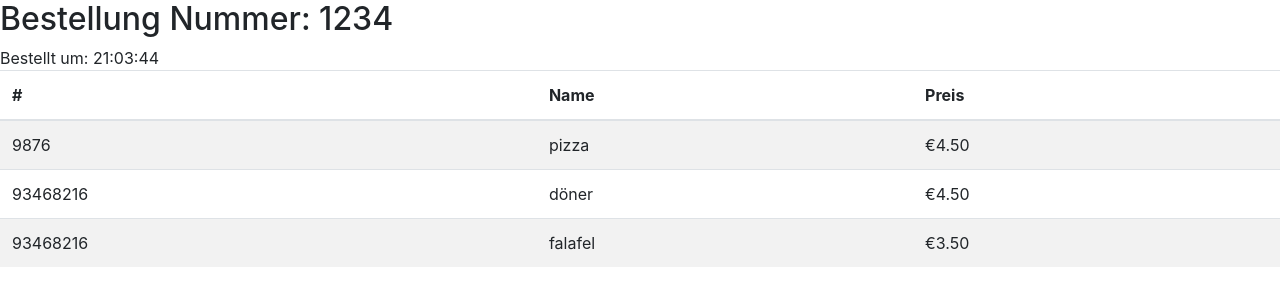
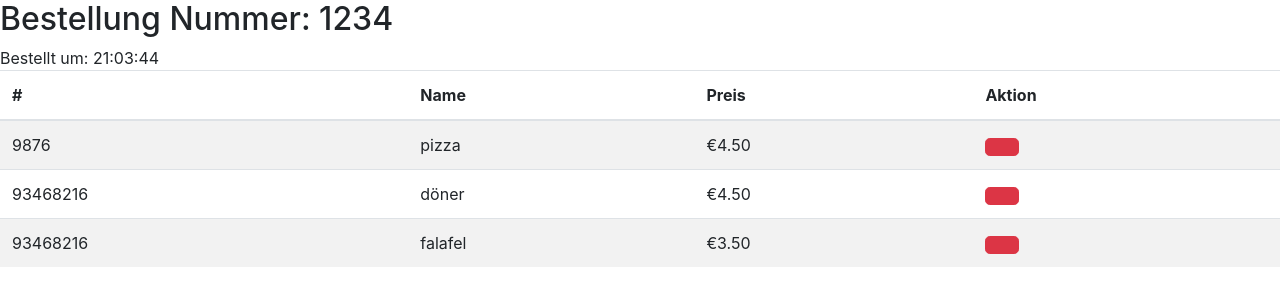
Before and after one commit to mad73923/order-master, an Angular app: page / in a window 1280 px wide. Shown: the top 306 px of the page. Built offline with nearby package versions, Linux system fonts and the light colour scheme.

Commit message:
deleting works

```diff
--- a/src/app/order-list-item/order-list-item.component.html
+++ b/src/app/order-list-item/order-list-item.component.html
@@ -1,3 +1,4 @@
-  <td>{{item.id}}</td>
-  <td>{{item.name}}</td>
-  <td>{{item.price | currency:'EUR'}}</td>
+<td>{{item.id}}</td>
+<td>{{item.name}}</td>
+<td>{{item.price | currency:'EUR'}}</td>
+<td><button (click)="delete()" type="button" class="btn btn-danger btn-lg"><span class="glyphicon glyphicon-trash" aria-hidden="true"></span></button></td>
--- a/src/app/order-list-item/order-list-item.component.ts
+++ b/src/app/order-list-item/order-list-item.component.ts
@@ -1,4 +1,4 @@
-import { Component, OnInit, Input } from '@angular/core';
+import { Component, OnInit, Input, Output, EventEmitter } from '@angular/core';
 import {OrderItem} from '../order-item';
 
 @Component({
@@ -11,6 +11,13 @@ export class OrderListItemComponent implements OnInit {
   @Input('apporderlistitem')
   item: OrderItem;
 
+  @Output()
+  onDelete = new EventEmitter();
+
+  delete(){
+    this.onDelete.emit();
+  }
+
   constructor() { }
 
   ngOnInit() {
--- a/src/app/order-list/order-list.component.html
+++ b/src/app/order-list/order-list.component.html
@@ -5,8 +5,9 @@ Bestellt um: {{order.date | date:"HH:mm:ss"}}
     <th>#</th>
     <th>Name</th>
     <th>Preis</th>
+    <th>Aktion</th>
   </thead>
   <tbody>
-     <tr *ngFor="let item of order.items" [apporderlistitem]="item"></tr>
+     <tr *ngFor="let item of order.items" [apporderlistitem]="item" (onDelete)="delete(item)"></tr>
   </tbody>
 </table>
--- a/src/app/order-list/order-list.component.ts
+++ b/src/app/order-list/order-list.component.ts
@@ -1,6 +1,7 @@
 import { Component, OnInit } from '@angular/core';
 
 import {mockOrder} from '../mock-order'
+import { OrderItem } from '../order-item';
 
 @Component({
   selector: 'app-order-list',
@@ -11,6 +12,14 @@ export class OrderListComponent implements OnInit {
 
   order = mockOrder;
 
+  delete(item: OrderItem){
+    let index = this.order.items.indexOf(item, 0);
+    if(index > -1){
+      this.order.items.splice(index, 1);
+    }
+    console.log("deleted " + index);
+  }
+
   constructor() { }
 
   ngOnInit() {
```
